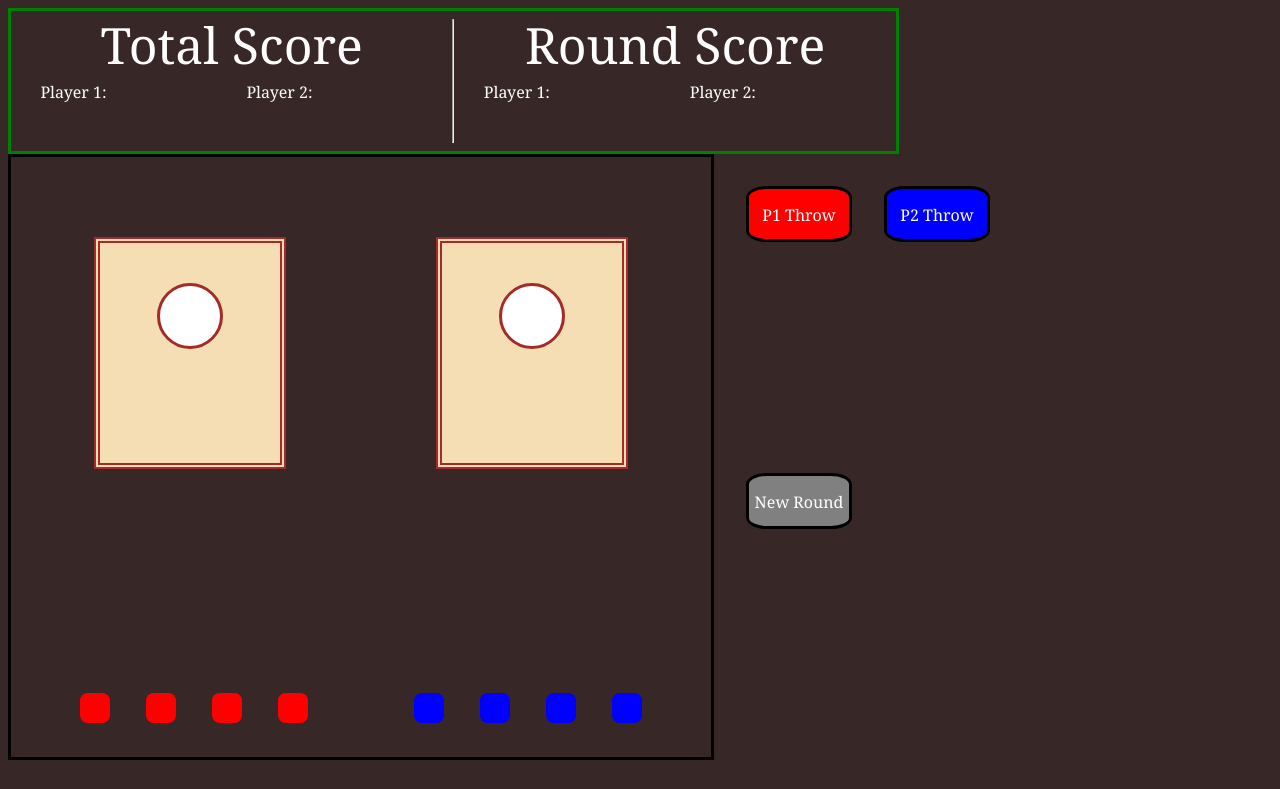
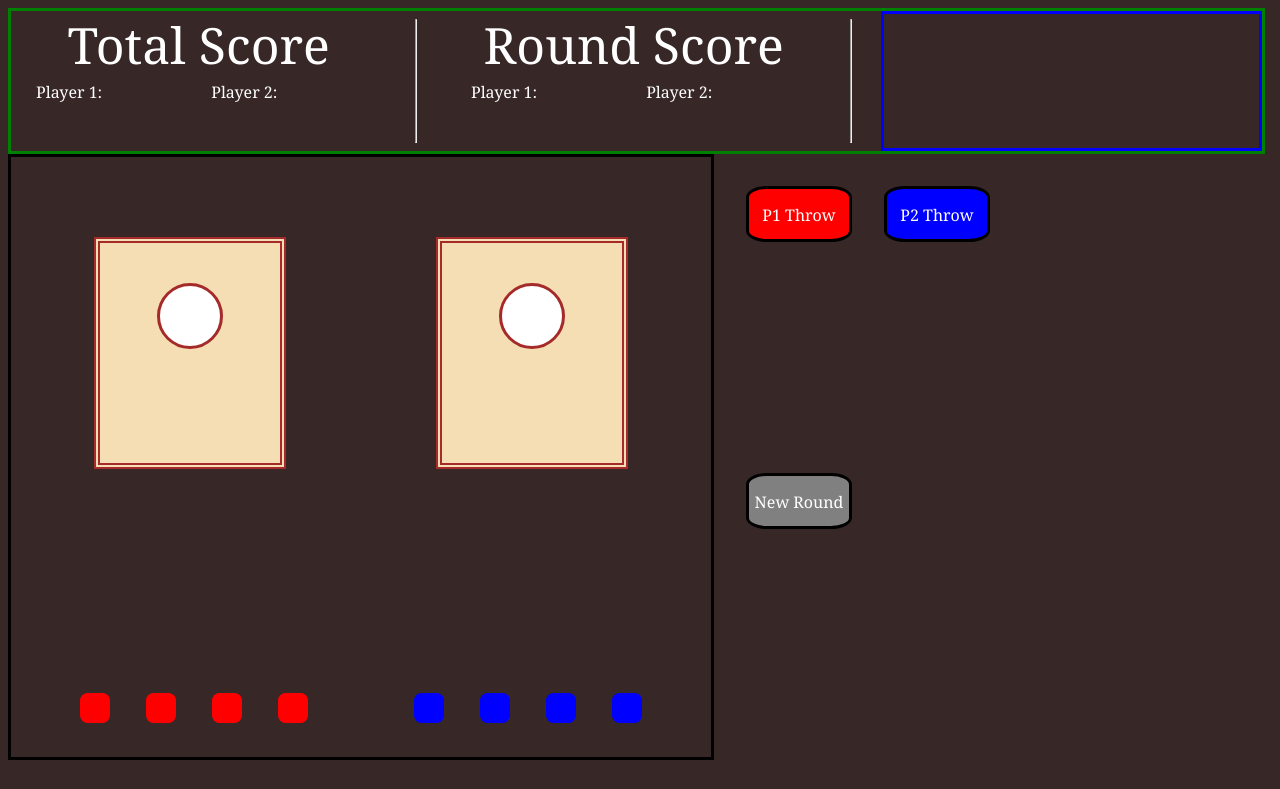
Before and after one commit to timlinriley/Cornhole, a plain HTML site: page index.html in a window 1280 px wide. Shown: the top 789 px of the page. Drawn offline with Linux system fonts and the light colour scheme.

Commit message:
createad and sized winTracker div

```diff
--- a/index.html
+++ b/index.html
@@ -27,6 +27,8 @@
           <div class="player1Round">Player 1:<span class="p1r"></span></div>
           <div class="player2Round">Player 2:<span class="p2r"></span></div>
         </div>
+        <hr>
+        <div class="winTracker"></div>
         </div>
 
 
--- a/style.css
+++ b/style.css
@@ -70,7 +70,7 @@ h1{
 .scoreBox{
     display: flex;
         border: solid green;
-    width: 70%;
+    width: 99%;
     height: 140px;
     /* height: 200px; */
 }
@@ -78,7 +78,7 @@ h1{
 
 .totalScore{
     /* border: solid white; */
-    width: 50%;
+    width: 30%;
     display: flex;
     flex-wrap:wrap;
     justify-content: space-evenly;
@@ -112,7 +112,7 @@ h1{
 }
 .roundScore{
     /* border: solid white; */
-    width: 50%;
+    width: 30%;
     display: flex;
     flex-wrap: wrap;
     justify-content: space-evenly;
@@ -139,6 +139,11 @@ h1{
     width: 100%;
     font-size: 50px;
     text-align: center;
+}
+
+.winTracker {
+    border: solid blue;
+    width: 30%;
 }
 
 .gameBoard{
```
Also changed, not shown: app.js (line endings or trailing spaces).
